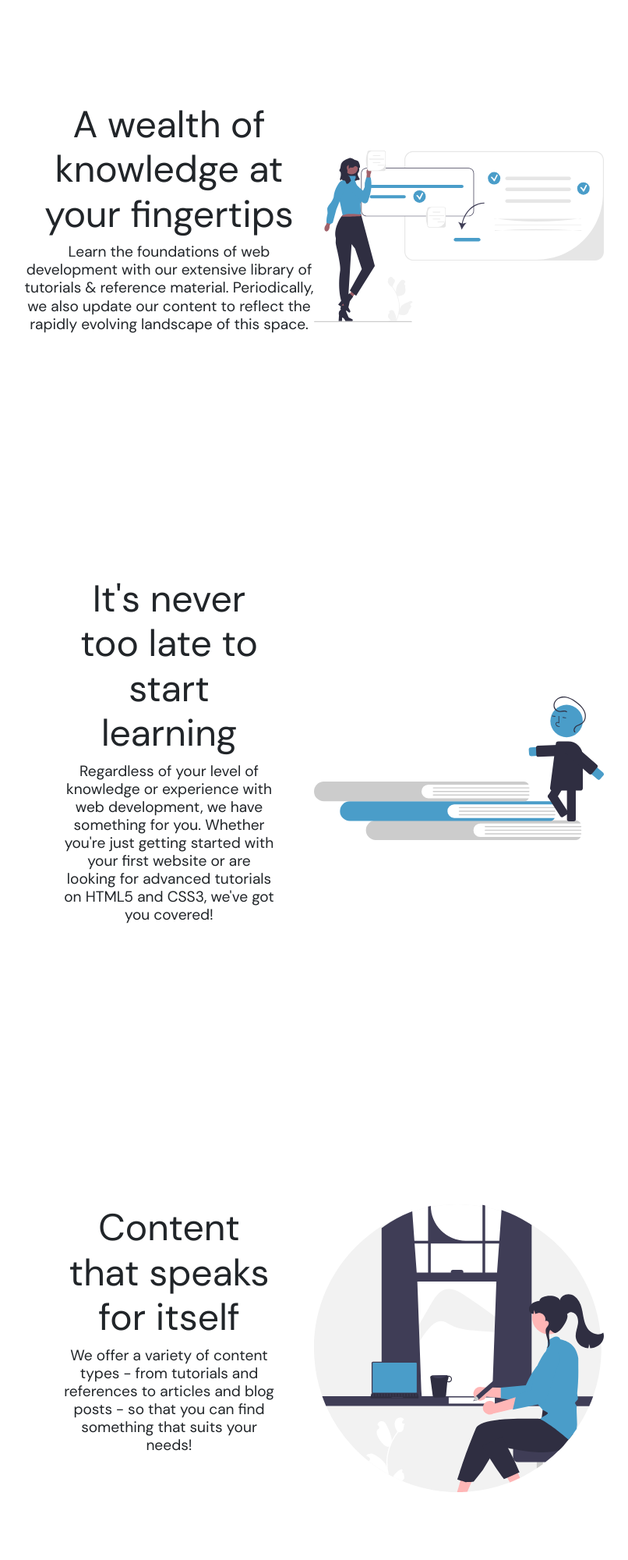
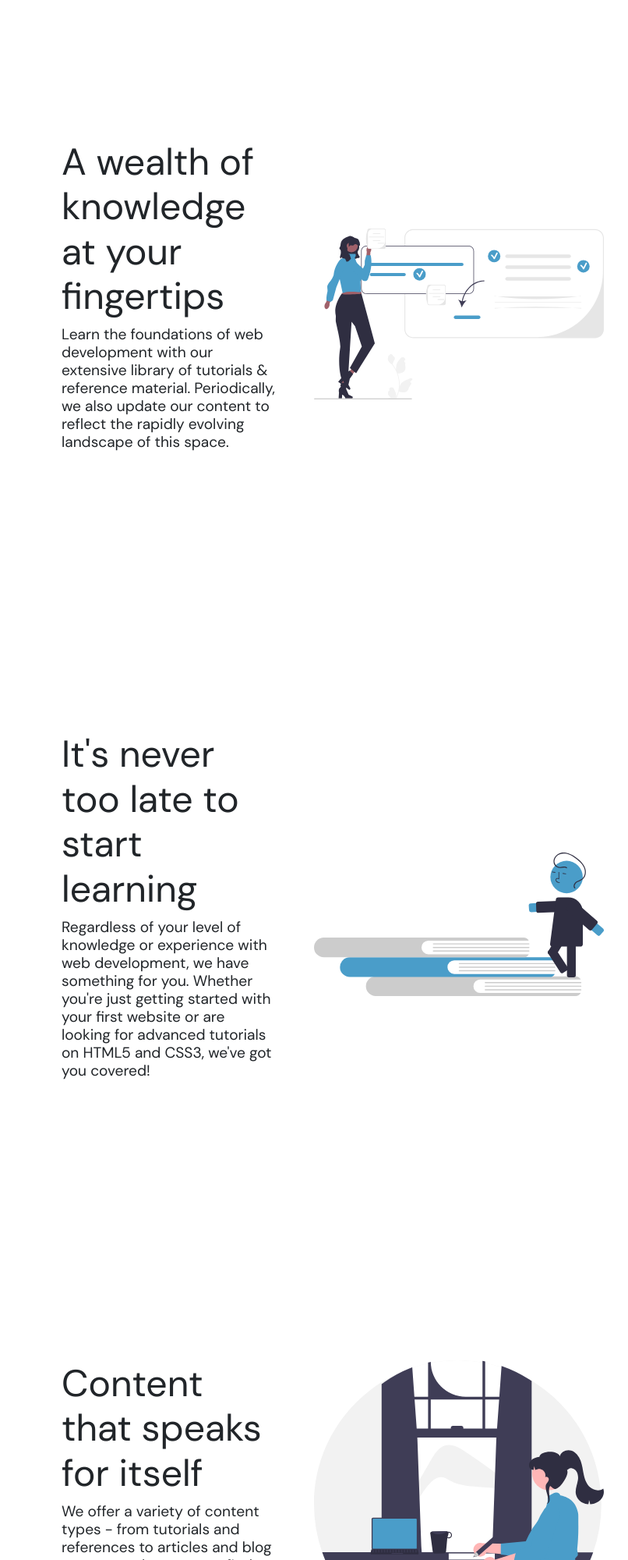
Before and after one commit to blank122/codewise.io, a plain HTML site: page index.html in a window 1280 px wide. Shown: the part 800-2800 px from the top of the page at 78% size, without its empty margins (237-1043 px from the left). Drawn offline with nearby package versions, Linux system fonts and the light colour scheme.

Commit message:
revise the blog content

```diff
--- a/index.html
+++ b/index.html
@@ -93,12 +93,12 @@
         </div>
     </nav>
 
-    <section class="hero-class text-light sect-bg text-center">
+    <section class="hero-class text-light sect-bg">
         <div class="container-fluid pt-5">
             <div class="for-curve d-sm-flex align-items-center justify-content-between">
                 <div class="intro p-5">
-                    <h1>We project the light on web fundamentals</h1>
-                    <p>Codewise is a free, open-source education platform that offers a variety of content to help you learn web development.
+                    <h1 class="text-left">We project the light on web fundamentals</h1>
+                    <p class="text-justiy">Codewise is a free, open-source education platform that offers a variety of content to help you learn web development.
                        <br>Our aim is to provide the latest, most up-to-date information on web development and the latest updates in this industry.</p>
 
                 </div>
@@ -112,12 +112,12 @@
         </div>
     </section>
 
-    <section class="sect-class text-dark text-center">
+    <section class="sect-class text-dark">
         <div class="container-fluid pt-5">
             <div class="d-sm-flex align-items-center justify-content-between">
-                <div class="intro p5">
-                    <h1>A wealth of knowledge at your fingertips</h1>
-                    <p>Learn the foundations of web development with our extensive library of tutorials & reference material.
+                <div class="intro p-5">
+                    <h1 class="text-left">A wealth of knowledge at your fingertips</h1>
+                    <p class="text-justify">Learn the foundations of web development with our extensive library of tutorials & reference material.
                         Periodically, we also update our content to reflect the rapidly evolving landscape of this space.</p>
 
                 </div>
@@ -126,12 +126,12 @@
         </div>
     </section>
 
-    <section class="sect-class text-dark text-center">
+    <section class="sect-class text-dark">
         <div class="container-fluid pt-5">
             <div class="d-sm-flex align-items-center justify-content-between">
                 <div class="intro p-5">
-                    <h1>It's never too late to start learning</h1>
-                    <p>Regardless of your level of knowledge or experience with web development, we have something for you.
+                    <h1 class="text-left">It's never too late to start learning</h1>
+                    <p class="text-justify">Regardless of your level of knowledge or experience with web development, we have something for you.
                         Whether you're just getting started with your first website or are looking for advanced tutorials on HTML5 and CSS3, we've got you covered!</p>
 
                 </div>
@@ -140,12 +140,12 @@
         </div>
     </section>
 
-    <section class="sect-class text-dark text-center">
+    <section class="sect-class text-dark">
         <div class="container-fluid pt-5">
             <div class="d-sm-flex align-items-center justify-content-between">
                 <div class="intro p-5">
-                    <h1>Content that speaks for itself</h1>
-                    <p>We offer a variety of content types - from tutorials and references to articles and blog posts
+                    <h1 class="text-right">Content that speaks for itself</h1>
+                    <p class="text-justify">We offer a variety of content types - from tutorials and references to articles and blog posts
                         - so that you can find something that suits your needs!</p>
                 </div>
                 <img class="img-fluid w-50 d-none d-lg-block pt-5 pb-3" src="./img/sect-2-svg.svg" alt="">
@@ -185,7 +185,7 @@
                 <h6 class="text-uppercase fw-bold mb-4">
                 <i class="fas fa-gem me-3"></i>Codewise
                 </h6>
-                <p>
+                <p class="text-justify">
                     Codewise is a free, open-source education platform that offers a variety of content to help you learn web development.
                 </p>
             </div>
```
